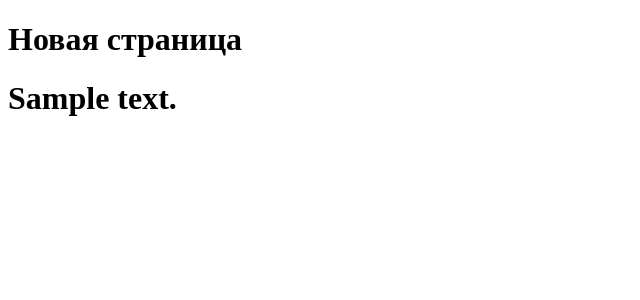
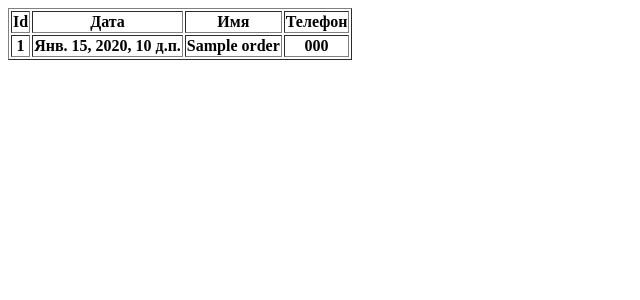
Before and after one commit to RamazanovRR/django_training_web_site, a Django app: template templates/index.html in a window 1280 px wide. Shown: the top 300 px of the page, without its empty margins (0-640 px from the left). Run offline with Django 3.2, Linux system fonts and the light colour scheme; tables that the repository leaves empty hold one stand-in row (values such as "Sample post"); the template is opened without the code that fills it: values that come from a table or form of the project are taken from there, most other values are stand-ins (such as "Sample title", 1, 10 or a date in 2020); lists and menus that the app fills with data are empty.

Commit message:
Added if/else and for samples in template

```diff
--- a/crm/views.py
+++ b/crm/views.py
@@ -1,3 +1,9 @@
 from django.shortcuts import render
+from .models import Order
 
 # Create your views here.
+def first_page(request):
+    object_list = Order.objects.all()
+    return render(request, './index.html', {
+        'object_list': object_list
+    })
--- a/landingwebsite/urls.py
+++ b/landingwebsite/urls.py
@@ -15,7 +15,9 @@ Including another URLconf
 """
 from django.contrib import admin
 from django.urls import path
+from crm import views
 
 urlpatterns = [
     path('admin/', admin.site.urls),
+    path('', views.first_page),
 ]
--- a/templates/index.html
+++ b/templates/index.html
@@ -5,7 +5,28 @@
     <title>Title</title>
 </head>
 <body>
-<h1>Новая страница</h1>
-<h1>{{ text }}</h1>
+
+{% if object_list %}
+
+<table border="1">
+    <tr>
+        <th>Id</th>
+        <th>Дата</th>
+        <th>Имя</th>
+        <th>Телефон</th>
+    </tr>
+   {% for obj in object_list %}
+     <tr>
+        <th>{{ obj.id }}</th>
+        <th>{{ obj.order_dr }}</th>
+        <th>{{ obj.order_name }}</th>
+        <th>{{ obj.order_phone }}</th>
+    </tr>
+    {% endfor %}
+</table>
+
+{% else %}
+Нет данных в таблице Заказов
+{% endif %}
 </body>
 </html>
```
